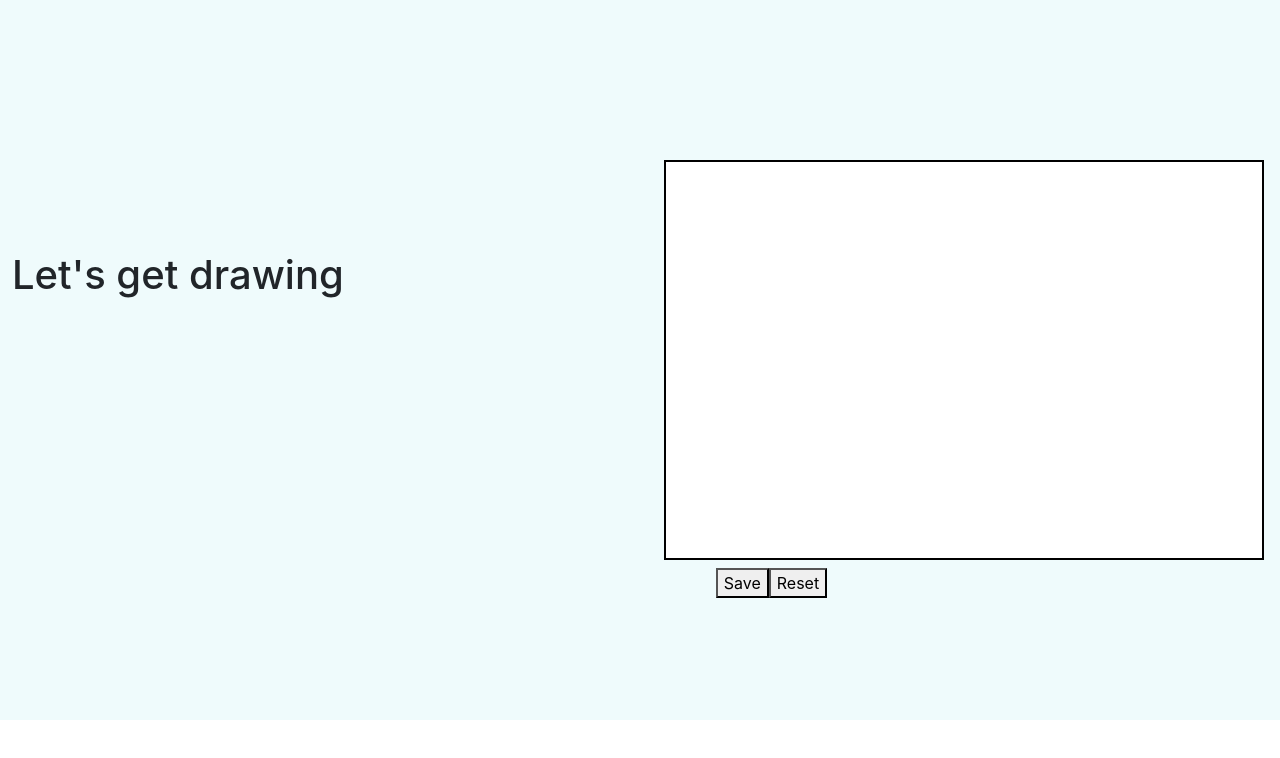
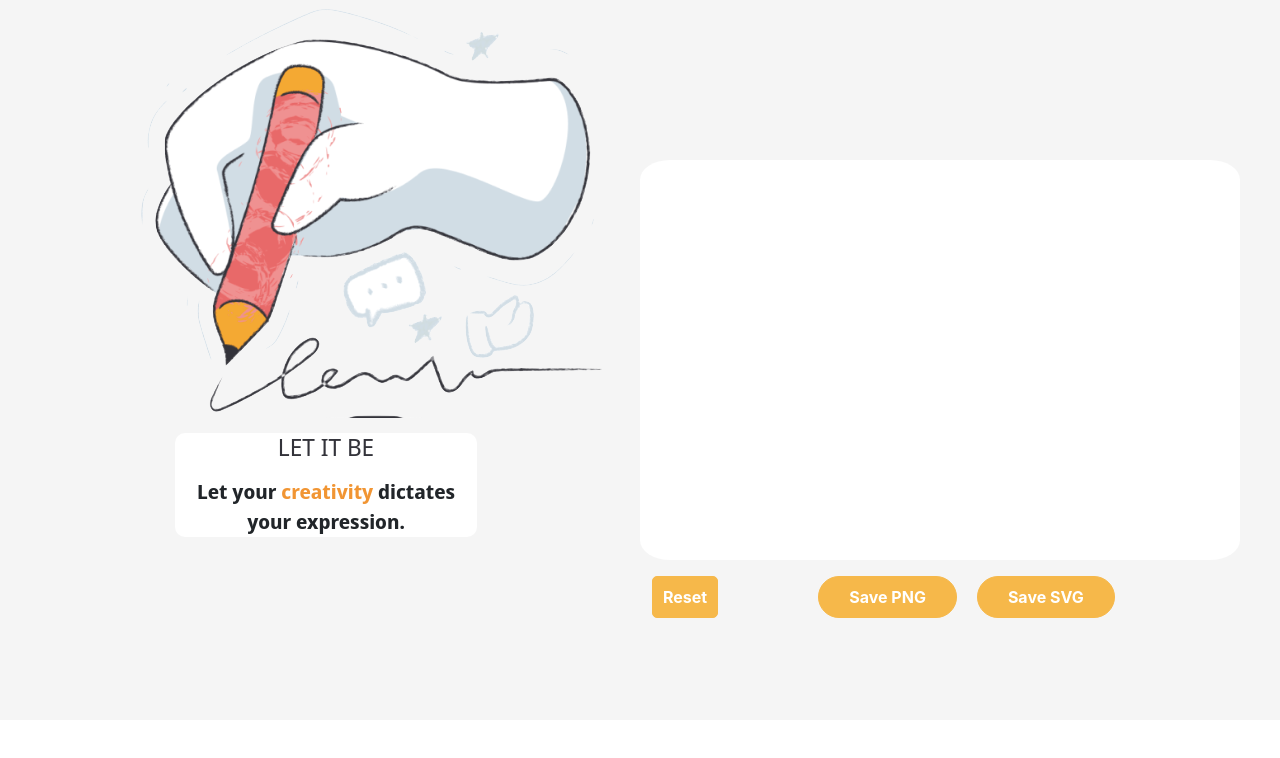
Before and after one commit to tsdamas/MinorityProgrammers---Drawing-Apps-Skills-Test, a React (Create React App) app in the folder drawing-app/: page / in a window 1280 px wide. Shown: the top 758 px of the page. Built offline with nearby package versions, Linux system fonts and the light colour scheme.

Commit message:
Add export svg function and others
- Add image
- Update style in h1 and button

```diff
--- a/drawing-app/public/index.html
+++ b/drawing-app/public/index.html
@@ -26,7 +26,11 @@
     -->
     <!--Bootstrap-->
     <link href="https://cdn.jsdelivr.net/npm/bootstrap@5.1.3/dist/css/bootstrap.min.css" rel="stylesheet" integrity="sha384-1BmE4kWBq78iYhFldvKuhfTAU6auU8tT94WrHftjDbrCEXSU1oBoqyl2QvZ6jIW3" crossorigin="anonymous">
-    <title>React App</title>
+    <!--Font-->
+    <link rel="preconnect" href="https://fonts.googleapis.com">
+    <link rel="preconnect" href="https://fonts.gstatic.com" crossorigin>
+    <link href="https://fonts.googleapis.com/css2?family=Noto+Sans+Display:wght@100;400;600&display=swap" rel="stylesheet">
+    <title>Drawing App</title>
   </head>
   <body>
     <noscript>You need to enable JavaScript to run this app.</noscript>
--- a/drawing-app/src/App.css
+++ b/drawing-app/src/App.css
@@ -2,25 +2,81 @@
   width: 100%;
   height: 100%;
   display: flex;
-  background-color: #EFFBFC;
+  background-color: #F5F5F5;
 }
 
-h1{
-  margin-top: 20%;
+h4{
+  font-family: 'Noto Sans Display', sans-serif;
+  margin: 5% auto;
+  color: #33333A;
+  text-transform: uppercase;
 }
+
+p{
+  font-family: 'Noto Sans Display', sans-serif;
+  font-weight: 600;
+  font-size: 20px;
+}
+
+.title-container{
+  width: 50%;
+  margin: 0 auto;
+  text-align: center;
+  background-color: #fff;
+  border-radius: 10px;
+
+}
+
+.creativity{
+  color: #F19533;
+}
+
+img{
+margin-left: 15%;
+}
+
 
 .drawing-space{
 width: 600px;
 height: 400px;
-border: solid black 2px;
-margin-left: 20rem;
+border-radius: 5%;
 margin-top: 10rem;
 margin-bottom: 10rem;
 background-color: #fff;
 }
 
-.save-button{
-  /* background-color: ; */
-  margin-left: 50px;
+.save-button,
+.save-svg-button{
+  font-weight: bold;
+  color: #fff;
+  background-color: #F6B84A;
+  border: 1px solid #F6B84A;
+  border-radius: 25px;
+  line-height: 20px;
+  padding: 10px 30px;
+  margin-right: 20px;
+  margin-top: 10px;
+  cursor: pointer;
+}
 
+
+
+.erase-button{
+  font-weight: bold;
+  color: #fff;
+  background-color: #F6B84A;
+  border: 1px solid #F6B84A;
+  border-radius: 5px;
+  line-height: 20px;
+  padding: 10px 10px;
+  margin-top: 10px;
+  cursor: pointer;
+  display: inline;
+  margin-right: 100px;
 }
+
+.row {
+  width: 100%;
+  height: 100%;
+  margin: 0;
+}
--- a/drawing-app/src/App.js
+++ b/drawing-app/src/App.js
@@ -1,4 +1,5 @@
 import  {useState, useRef, useEffect } from "react";
+import photo from "./hand-drawing.png"
 import './App.css';
 
 function App() {
@@ -65,14 +66,31 @@ function App() {
     link.click();
   }
 
+  //function to download svg drawing
+  let downloadSvgDrawing = () => {
+    let canvas = document.querySelector("canvas");
+    let url = canvas.toDataURL("image/svg");
+    let link = document.createElement("a");
+    link.download = "filename.svg";
+    link.href = url;
+    link.click();
+  }
+
 
 
   return (
     <div className="App container-fluid">
       <header className="App-header">
       </header>
-      <h1 className="title">Let's get drawing</h1>
-      <div className="drawing-space">
+      <div className="row">
+      <div className="col-6">
+        <img src={photo} alt="hand writing" className="img-fluid"></img>
+        <div className="title-container">
+      <h4 className="title">Let it be</h4>
+      <p>Let your <span className="creativity">creativity</span> dictates your expression.</p>
+      </div>
+      </div>
+      <div className="col-6 drawing-space">
         <canvas
         onMouseDown={beginDrawing}
         onMouseUp={endDrawing}
@@ -81,8 +99,10 @@ function App() {
         width={`600px`}
         height={`400px`}
         />
-        <button className="save-button" onClick={downloadDrawing}>Save</button>
         <button className="erase-button" onClick={eraseDrawing}>Reset</button>
+        <button className="save-button" onClick={downloadDrawing}>Save PNG</button>
+        <button className="save-svg-button" onClick={downloadSvgDrawing}>Save SVG</button>
+      </div>
       </div>
     </div>
   );
```
Also changed, not shown: drawing-app/src/hand-drawing.png (added).
